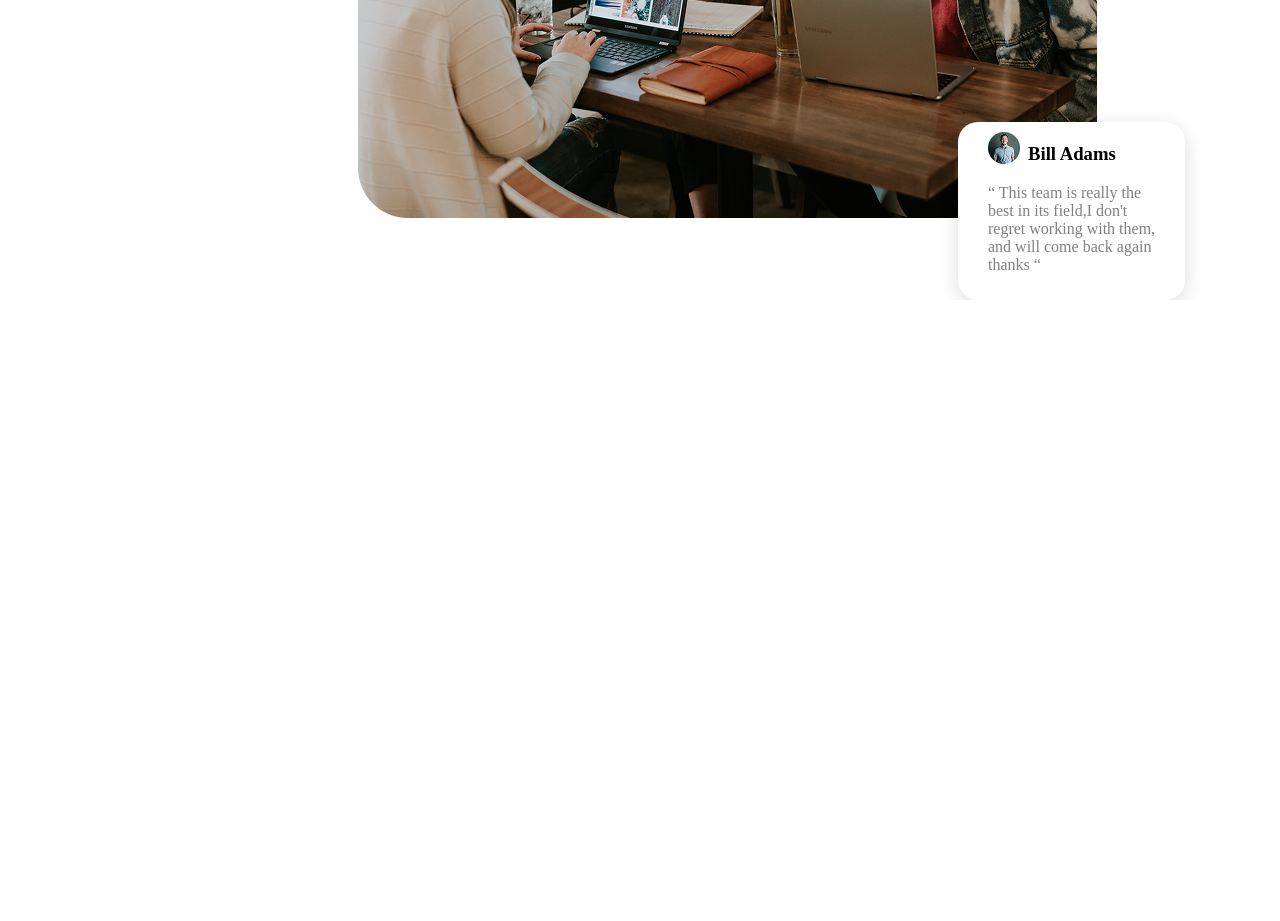
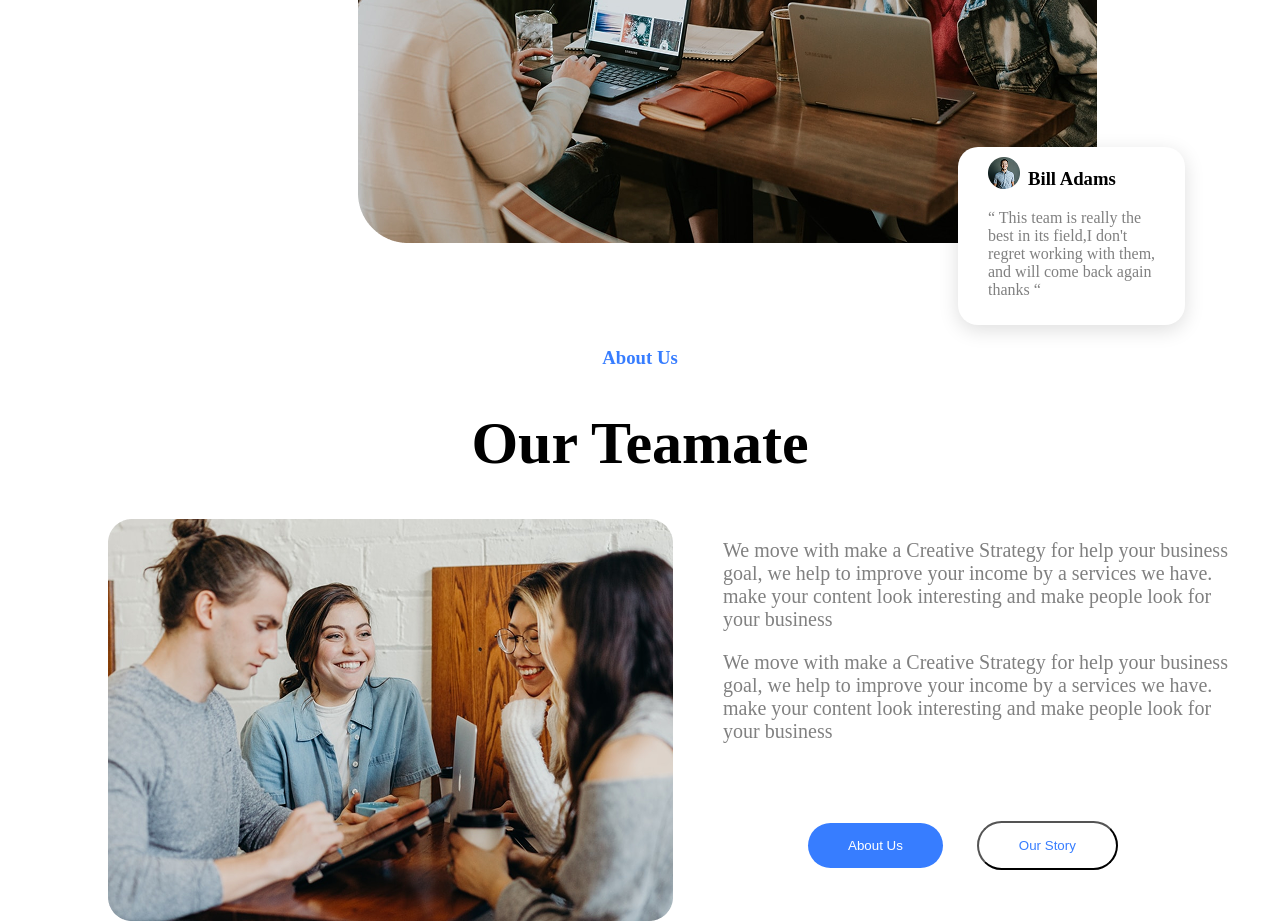
Before and after one commit to abulqosimibroimov5/exam-3-group-work, a plain HTML site: page index.html in a window 1280 px wide. Shown: the part 862-1783 px from the top of the page. Before the commit the page ends 1162 px from the top, so only its background shows below. Drawn offline with Linux system fonts and the light colour scheme.

Commit message:
salom18-salom24

```diff
--- a/index.html
+++ b/index.html
@@ -31,6 +31,8 @@ business goal come true</h1>
 then come with us to help your business have reach it, you just sit and feel that goal</p>
 <button class="salom5">Start Project</button>
     </div>
+    <img src="./Ellipse 87.png" alt="">
+    <img class="salom15" src="./Ellipse 88.png" alt="">
     <div class="salom9">
         <img class="salom8" src="./Rectangle 844.png" alt="">
         <div class="salom10">
@@ -48,5 +50,21 @@ then come with us to help your business have reach it, you just sit and feel tha
             <p class="salom2">“ This team is really the<br> best in its field,I don't<br> regret working with them,<br> and will come back again<br> thanks “</p>
         </div>
     </div>
+    <div class="salom16">
+        <h3 class="salom17">About Us</h3>
+        <h1 class="salom7">Our Teamate</h1>
+    </div>
+    <div class="salom18">
+        <img src="./Rectangle 832.png" alt="">
+        <div class="salom19">
+            <p class="salom20">We move with make a Creative Strategy for help your business<br> goal, we help to improve your income by a services we have.<br> make your content look interesting and make people look for<br> your business</p>
+                        <p class="salom20">We move with make a Creative Strategy for help your business<br> goal, we help to improve your income by a services we have.<br> make your content look interesting and make people look for<br> your business</p>
+
+        </div>
+    </div>
+    <div class="salom24">
+                    <button class="salom22">About Us</button>
+            <button class="salom23">Our Story</button>
+    </div>
 </body>
 </html>
--- a/style.css
+++ b/style.css
@@ -50,7 +50,7 @@ a {
     border: none;
 }
 .salom9{
-    margin-top: 100px;
+    margin-top: 50px;
     margin-left: 350px;
 }
 .salom10{
@@ -79,3 +79,45 @@ a {
         margin-top: -25px;
     margin-left: 40px;
 }
+.salom15{
+    margin-left: 1100px;
+}
+.salom16{
+    margin-top: 100px;
+    text-align: center;
+}
+.salom17{
+    color: #377DFF;
+}
+.salom18{
+    margin-left: 100px;
+    display: flex;
+}
+.salom20{
+    color: grey;
+    font-size: 20px;
+    margin-left: 50px;
+}
+.salom21{
+     margin-left: 800px;
+    display: flex;
+    gap: 30px;
+}
+.salom22{
+    background-color: #377DFF;
+    color: white;
+    padding: 15px 40px;
+    border: none;
+    border-radius: 30px;
+}
+.salom23{
+    margin-left: 30px;
+    color: #377DFF;
+    background-color: white;
+    padding: 15px 40px;
+    border-radius: 30px;
+}
+.salom24{
+    margin-left: 800px;
+    margin-top: -100px;
+}
```
Also changed, not shown: Rectangle 832.png (added).
